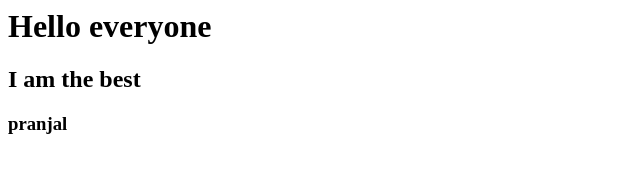
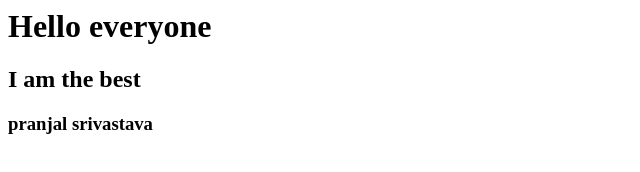
Before and after one commit to iampsrv/cuddly-octo-pancake, a plain HTML site: page index.html in a window 1280 px wide. Shown: the full height of the page, 0-640 px from the left. Drawn offline with Linux system fonts and the light colour scheme.

Commit message:
Update index.html from github

```diff
--- a/index.html
+++ b/index.html
@@ -6,6 +6,6 @@
     <body>
         <h1>Hello everyone</h1>
         <h2>I am the best</h2>
-        <h3>pranjal</h3>
+        <h3>pranjal srivastava</h3>
     </body>
 </html>
```
